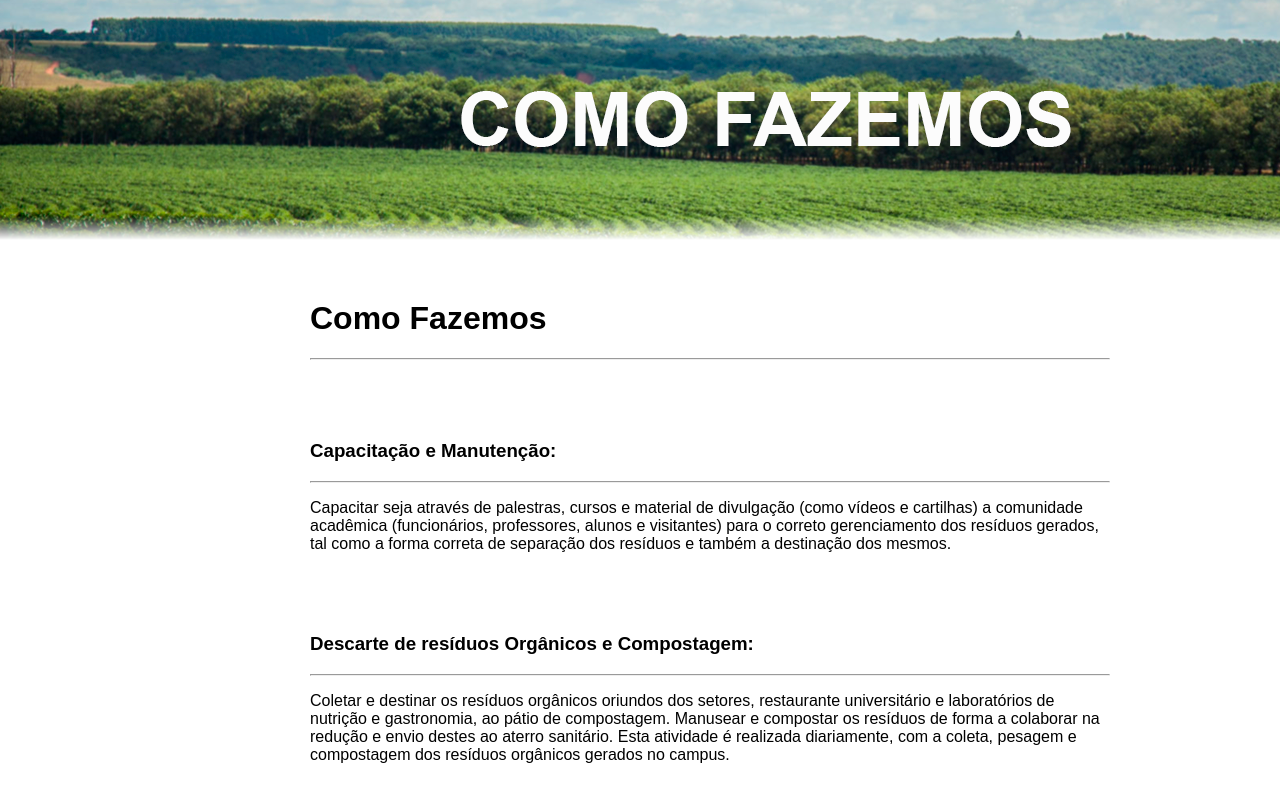
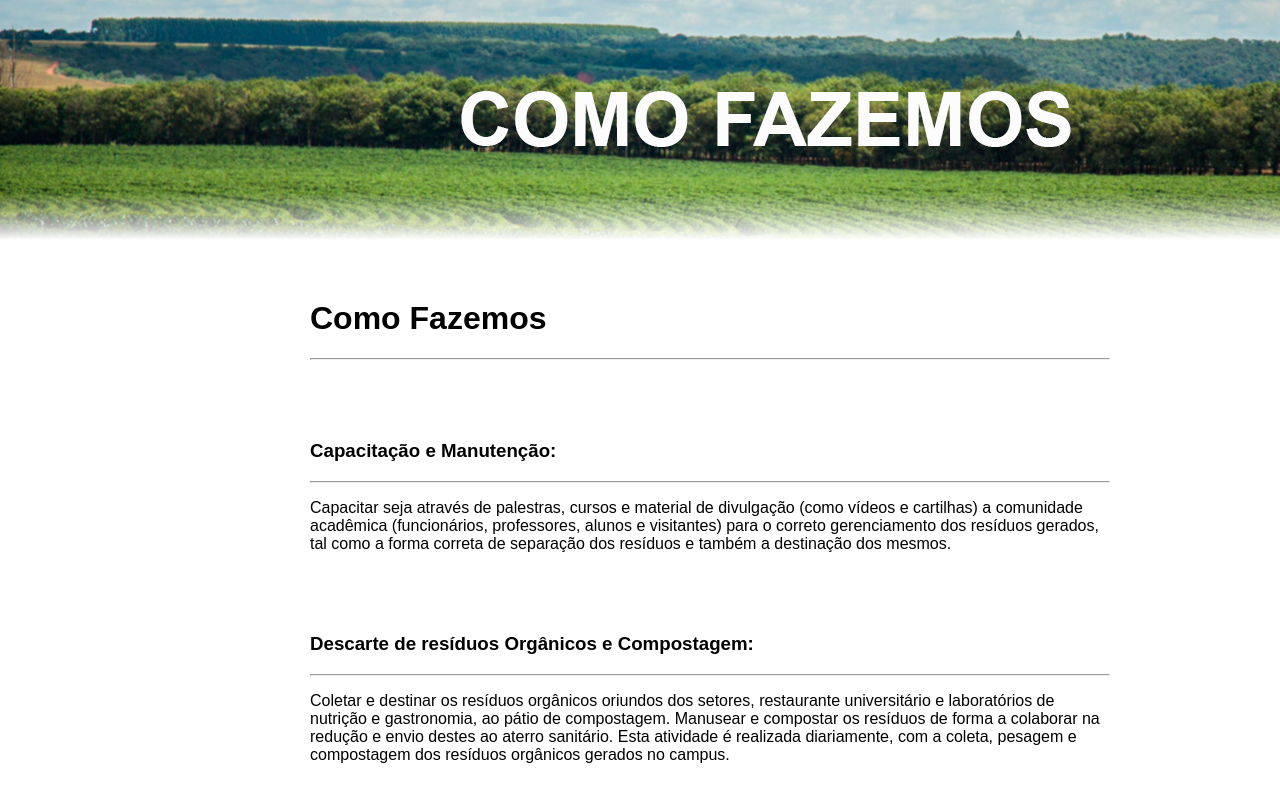
Before and after one commit to GustaCani/Projeto_REGER, a React (Vite) app in the folder frontend/: page /#/como-fazemos in a window 1280 px wide. Shown: the top 800 px of the page. Built offline with nearby package versions, Linux system fonts and the light colour scheme.

Commit message:
Update styles.css

```diff
--- a/frontend/src/assets/paginas/components_comofazemos/Header/styles.css
+++ b/frontend/src/assets/paginas/components_comofazemos/Header/styles.css
@@ -1,6 +1,6 @@
 .header3{
     background-image: url(./teste.png);
-    -webkit-mask-image: linear-gradient(to top, transparent 0%, #fff 10%);
+    -webkit-mask-image: linear-gradient(to top, transparent 0%, #fff 20%);
     height: 240px;
     width: 1530px ;
 }
```
